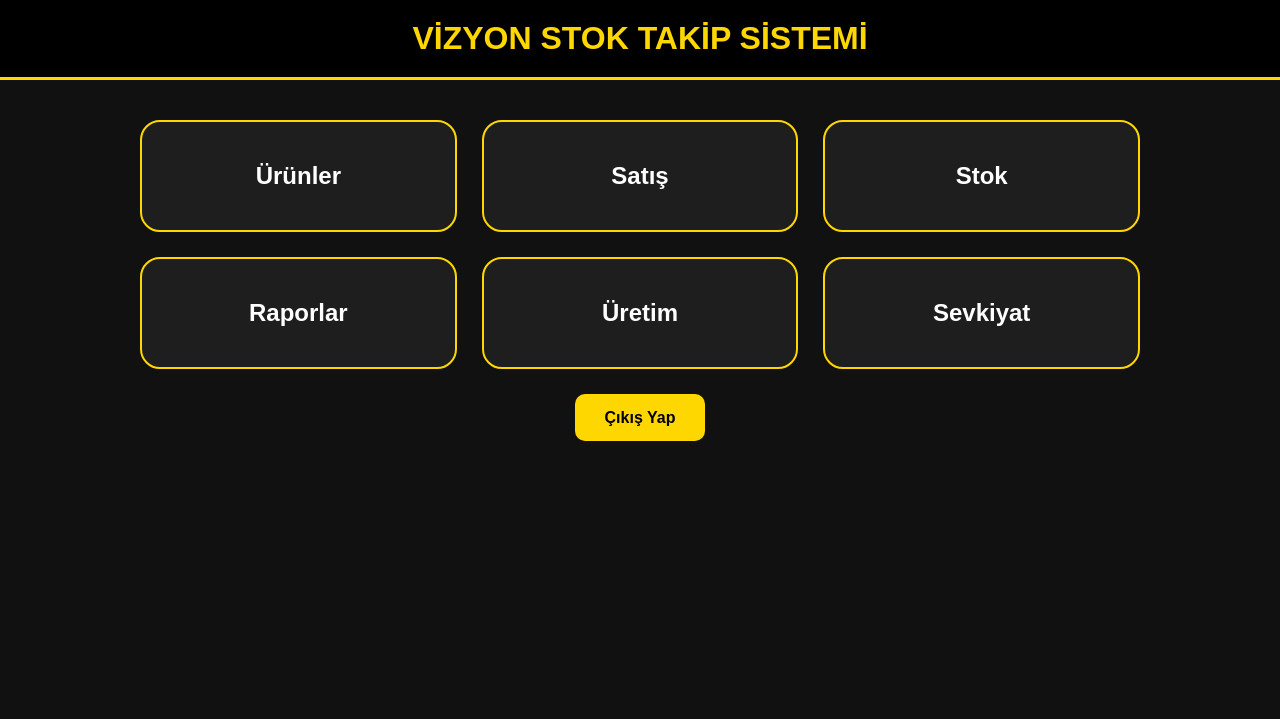
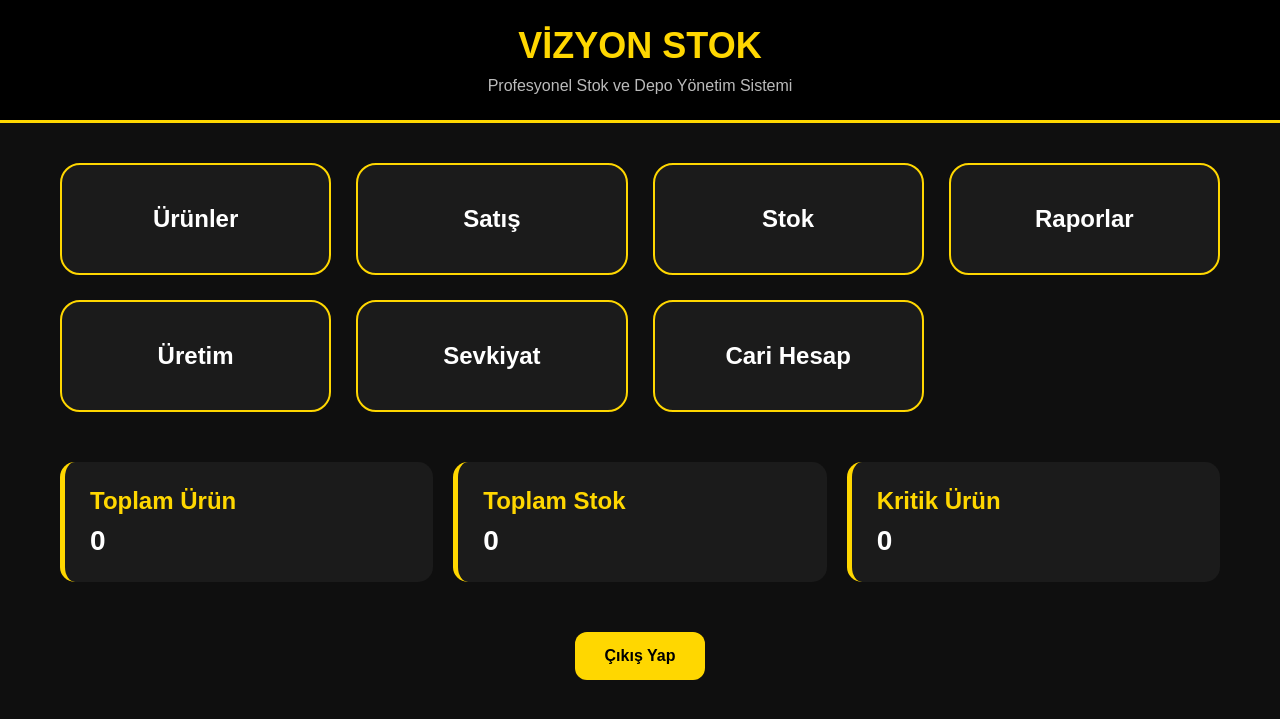
Before and after one commit to alicandvc38-netizen/vizyon-stok, a Flask app: page / in a window 1280 px wide. Shown: the top 719 px of the page. Run offline with Flask 3, Linux system fonts and the light colour scheme; the visitor is signed in with stand-in values (Sample User, id 1); data that the repository does not hold is empty.

Commit message:
Update index.html

```diff
--- a/templates/index.html
+++ b/templates/index.html
@@ -7,39 +7,50 @@
 
 <style>
 
+*{
+    margin:0;
+    padding:0;
+    box-sizing:border-box;
+}
+
 body{
-    margin:0;
-    font-family:Arial;
-    background:#111;
+    font-family:Arial, sans-serif;
+    background:#0f0f0f;
     color:white;
 }
 
 .header{
+    width:100%;
     background:black;
-    padding:20px;
+    padding:25px;
+    border-bottom:3px solid gold;
     text-align:center;
-    border-bottom:3px solid gold;
 }
 
 .header h1{
     color:gold;
-    margin:0;
+    font-size:36px;
+}
+
+.header p{
+    margin-top:10px;
+    color:#bbb;
 }
 
 .container{
-    max-width:1000px;
+    max-width:1200px;
     margin:auto;
     padding:40px 20px;
 }
 
-.menu{
+.cards{
     display:grid;
     grid-template-columns:repeat(auto-fit,minmax(250px,1fr));
     gap:25px;
 }
 
-.kart{
-    background:#1e1e1e;
+.card{
+    background:#1b1b1b;
     border:2px solid gold;
     border-radius:20px;
     padding:40px;
@@ -47,73 +58,123 @@ body{
     transition:0.3s;
 }
 
-.kart:hover{
-    transform:scale(1.03);
-    background:#2b2b2b;
+.card:hover{
+    transform:translateY(-5px);
+    background:#242424;
 }
 
-.kart a{
+.card a{
     color:white;
     text-decoration:none;
     font-size:24px;
     font-weight:bold;
 }
 
-.alt{
+.footer{
+    margin-top:50px;
     text-align:center;
-    margin-top:40px;
 }
 
-.cikis{
+.logout{
+    display:inline-block;
+    padding:15px 30px;
     background:gold;
     color:black;
-    padding:15px 30px;
-    border-radius:10px;
     text-decoration:none;
+    border-radius:12px;
+    font-weight:bold;
+}
+
+.stats{
+    margin-top:50px;
+    display:grid;
+    grid-template-columns:repeat(auto-fit,minmax(220px,1fr));
+    gap:20px;
+}
+
+.stat-box{
+    background:#1b1b1b;
+    border-left:5px solid gold;
+    padding:25px;
+    border-radius:15px;
+}
+
+.stat-box h2{
+    color:gold;
+    margin-bottom:10px;
+}
+
+.stat-box p{
+    font-size:28px;
     font-weight:bold;
 }
 
 </style>
+
 </head>
 
 <body>
 
 <div class="header">
-    <h1>VİZYON STOK TAKİP SİSTEMİ</h1>
+    <h1>VİZYON STOK</h1>
+    <p>Profesyonel Stok ve Depo Yönetim Sistemi</p>
 </div>
 
 <div class="container">
 
-<div class="menu">
+<div class="cards">
 
-<div class="kart">
+<div class="card">
 <a href="/urunler">Ürünler</a>
 </div>
 
-<div class="kart">
+<div class="card">
 <a href="/satis">Satış</a>
 </div>
 
-<div class="kart">
+<div class="card">
 <a href="/stok">Stok</a>
 </div>
 
-<div class="kart">
+<div class="card">
 <a href="/raporlar">Raporlar</a>
 </div>
 
-<div class="kart">
+<div class="card">
 <a href="/uretim">Üretim</a>
 </div>
 
-<div class="kart">
+<div class="card">
 <a href="/sevkiyat">Sevkiyat</a>
+</div>
+
+<div class="card">
+<a href="/cari">Cari Hesap</a>
 </div>
 
 </div>
 
-<div class="alt">
-<a class="cikis" href="/logout">Çıkış Yap</a>
+<div class="stats">
+
+<div class="stat-box">
+<h2>Toplam Ürün</h2>
+<p>{{ toplam_urun }}</p>
+</div>
+
+<div class="stat-box">
+<h2>Toplam Stok</h2>
+<p>{{ toplam_stok }}</p>
+</div>
+
+<div class="stat-box">
+<h2>Kritik Ürün</h2>
+<p>{{ kritik }}</p>
+</div>
+
+</div>
+
+<div class="footer">
+<a class="logout" href="/logout">Çıkış Yap</a>
 </div>
 
 </div>
```
